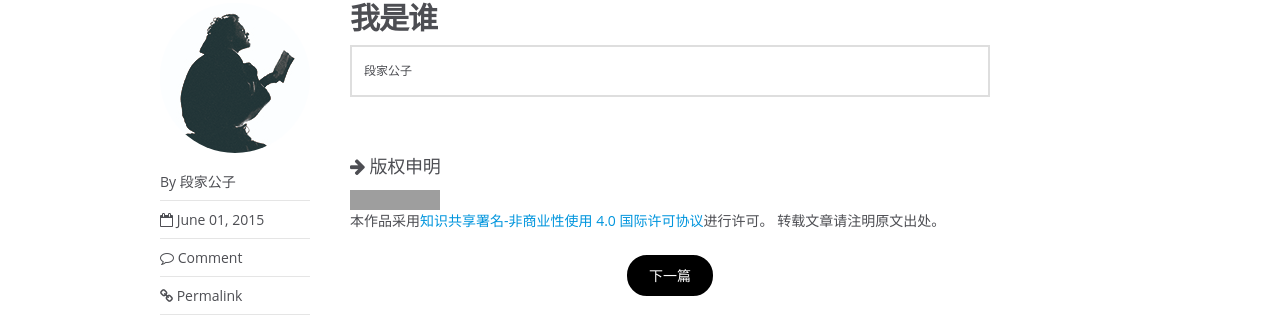
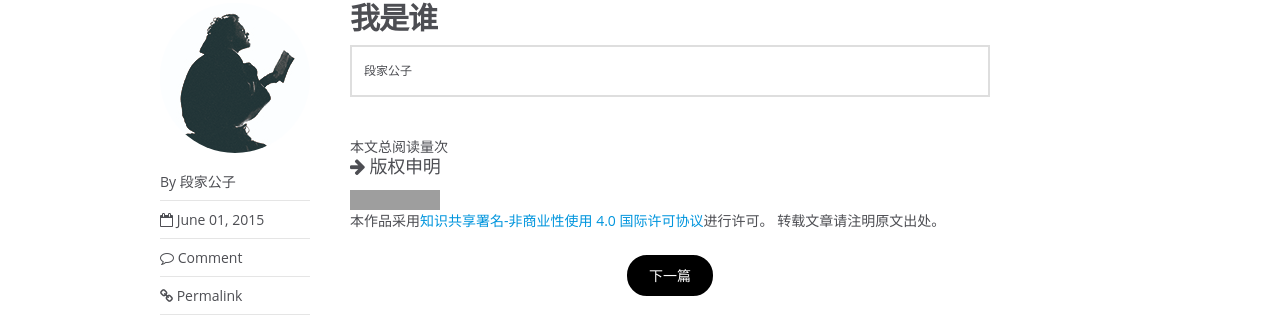
Before and after one commit to 1oscar/1oscar.github.io, a Jekyll site: the page built from _posts/2015-06-01-我的第一篇博客.markdown, in a window 1280 px wide. Shown: the part 514-840 px from the top of the page. Built offline with Jekyll 4.4.1, drawn with Linux system fonts in a browser that asks for light colours; some web fonts are replaced; Markdown is read by kramdown in place of the engine named in the settings; comment, search, counter and statistics services are not loaded; grey boxes are pictures that could not be loaded.

Commit message:
add papers access times

```diff
--- a/_includes/post_copyright.html
+++ b/_includes/post_copyright.html
@@ -1,5 +1,8 @@
 <div>
 <br>
+<script async src="https://dn-lbstatics.qbox.me/busuanzi/2.3/busuanzi.pure.mini.js">
+</script>
+本文总阅读量<span id="busuanzi_value_page_pv"></span>次
 <br>
 <h4>
 <i class="fa fa-arrow-right"></i>
```
